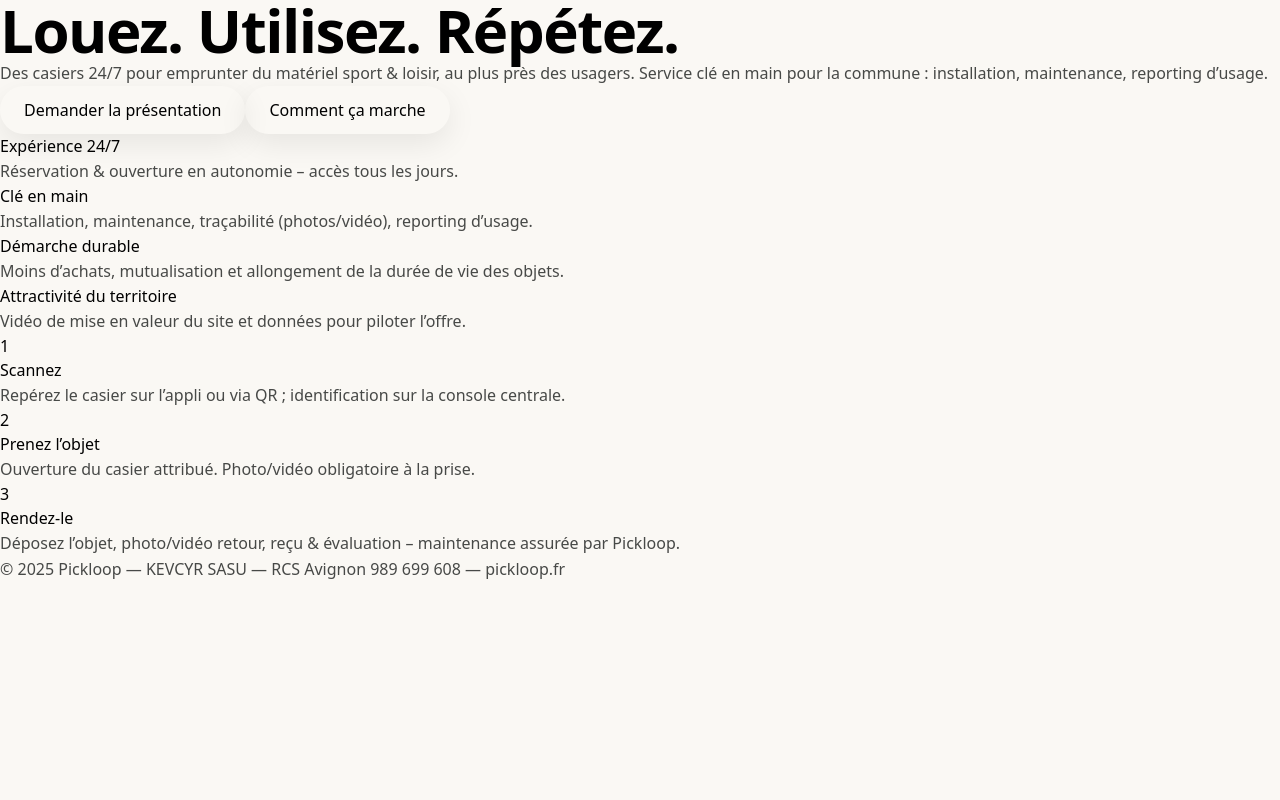
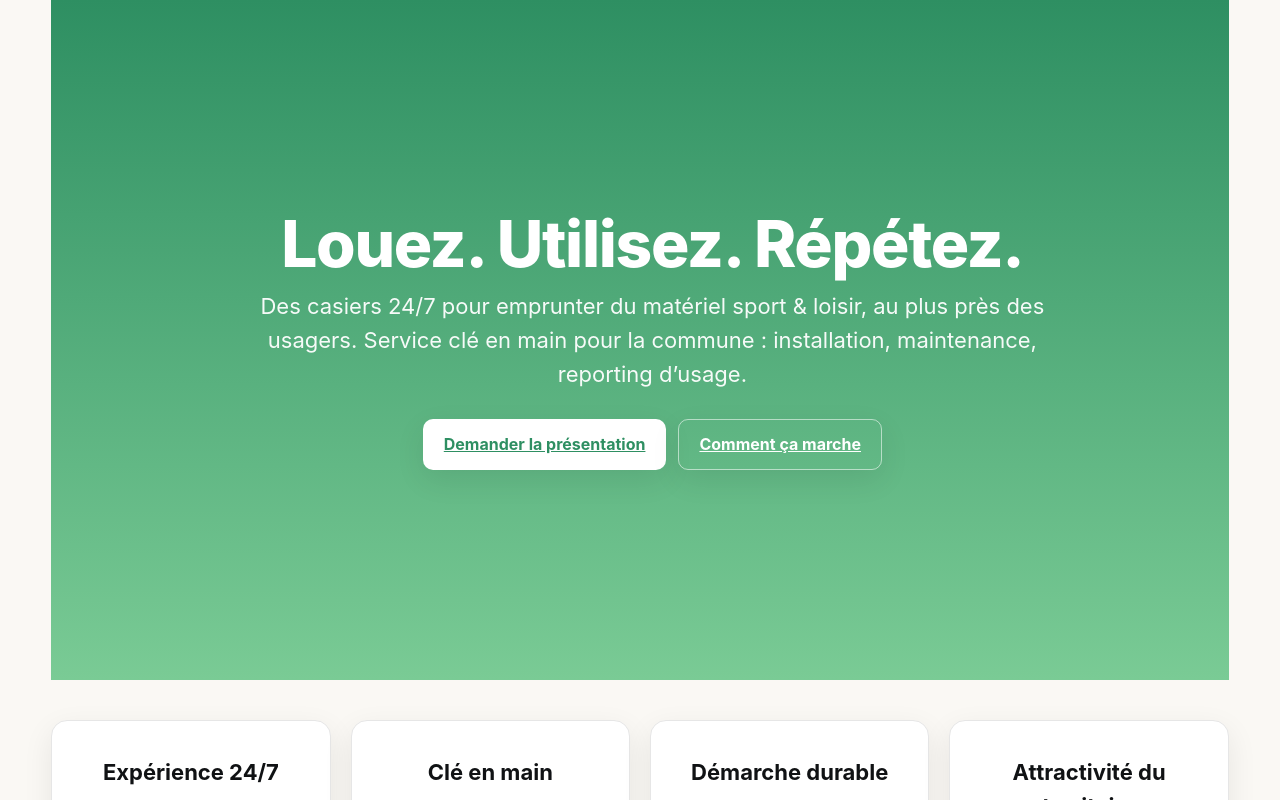
Before and after one commit to cyrcop/pickloop-site, a Next.js app: page / in a window 1280 px wide. Shown: the top 800 px of the page. Built offline with nearby package versions, Linux system fonts and the light colour scheme; no server answers.

Commit message:
Update globals.css

```diff
--- a/app/globals.css
+++ b/app/globals.css
@@ -1,21 +1,43 @@
-@tailwind base;
-@tailwind components;
-@tailwind utilities;
+/* app/globals.css — palette Pickloop */
+:root{
+  --vert:#233C2E; --noir:#000; --fond:#FAF8F4; --gris:#E6E6E6; --accent:#A7D8A3;
+  --ink:#101214; --muted:#6B7280; --shadow:0 10px 30px rgba(0,0,0,.08);
+}
+*{box-sizing:border-box} html,body{margin:0;padding:0}
+body{font-family: Inter, system-ui, -apple-system, Segoe UI, Roboto, Helvetica, Arial, sans-serif;
+  background:var(--fond); color:var(--ink); line-height:1.55;}
 
-:root { --bg: #FAF8F4; }
-html, body { background: var(--bg); }
+/* Hero plein écran */
+.hero{position:relative;min-height:calc(100vh - 120px);display:grid;place-items:center;
+  padding:clamp(24px,4vw,64px); background:linear-gradient(180deg,#2E8F62 0%, #7ACB95 100%); color:#fff;}
+.hero .hero-inner{width:min(1100px,92vw); text-align:center;}
+.hero h1{font-size:clamp(36px,6vw,64px); letter-spacing:-.02em; line-height:1.05; margin:0 0 12px; font-weight:800}
+.subtitle{font-size:clamp(16px,2vw,22px); opacity:.95; margin:0 auto; max-width:820px}
+.cta{margin-top:clamp(14px,2.8vw,28px); display:flex; gap:12px; justify-content:center; flex-wrap:wrap}
+.btn{display:inline-flex; align-items:center; justify-content:center; padding:12px 20px; border-radius:10px;
+  background:#fff; color:#2E8F62; font-weight:700; box-shadow:var(--shadow); border:1px solid rgba(255,255,255,.3);
+  transition:transform .2s ease, box-shadow .2s ease}
+.btn:hover{transform:translateY(-1px); box-shadow:0 14px 36px rgba(0,0,0,.12)}
+.btn.secondary{background:transparent; color:#fff; border-color:rgba(255,255,255,.55)}
 
-@layer base {
-  h1 {@apply text-4xl md:text-6xl font-semibold tracking-tight;}
-  h2 {@apply text-3xl md:text-4xl font-semibold;}
-  p {@apply text-base leading-relaxed text-brand-ink/80;}
-}
+/* Sections */
+section{width:min(1200px,92vw); margin-inline:auto}
 
-@layer components {
-  .btn {@apply inline-flex items-center justify-center rounded-full px-6 py-3 font-medium shadow-soft hover:shadow transition;}
-  .btn-brand {@apply bg-brand-green text-white;}
-  .pill {@apply rounded-full border border-black/10 bg-white/60 backdrop-blur px-3 py-1 text-sm;}
-}
+/* Promesses */
+.promises{display:grid; grid-template-columns:repeat(12,1fr); gap:20px; margin-top:40px}
+.promises .card{grid-column:span 12; background:#fff; border:1px solid var(--gris); border-radius:16px;
+  padding:clamp(18px,2.2vw,28px); box-shadow:var(--shadow); text-align:center}
+.promises h3{margin:6px 0 6px; font-size:clamp(18px,2vw,22px)} .promises p{margin:0; color:var(--muted)}
+@media (min-width:640px){.promises .card{grid-column:span 6}} @media (min-width:980px){.promises .card{grid-column:span 3}}
 
-.hero-noise { position:absolute; inset:-20%; background-image:radial-gradient(rgba(0,0,0,0.04) 1px,transparent 1px); background-size:12px 12px; mask-image:radial-gradient(ellipse at center, black 55%, transparent 75%); pointer-events:none;}
-.ring-grad { position:absolute; inset:-10%; background:radial-gradient(60% 60% at 50% 40%, rgba(105,207,97,0.18), transparent 60%); pointer-events:none;}
+/* Étapes */
+.steps{display:grid; grid-template-columns:repeat(12,1fr); gap:22px; margin-top:10px}
+.steps .step{grid-column:span 12; background:#fff; border:1px solid var(--gris); border-radius:16px;
+  padding:clamp(18px,2.2vw,28px); box-shadow:var(--shadow)}
+@media (min-width:768px){.steps .step{grid-column:span 4}}
+.badge{display:inline-flex; align-items:center; justify-content:center; width:40px; height:40px; border-radius:999px;
+  background:var(--vert); color:#fff; font-weight:800; box-shadow:0 6px 18px rgba(35,60,46,.25); margin-bottom:8px}
+.steps h4{margin:0 0 6px; font-size:clamp(18px,1.8vw,22px)} .steps p{margin:0; color:var(--muted)}
+
+/* Footer */
+.footer{text-align:center; color:var(--muted); padding:24px; border-top:1px solid var(--gris); margin-top:20px; font-size:14px}
```
